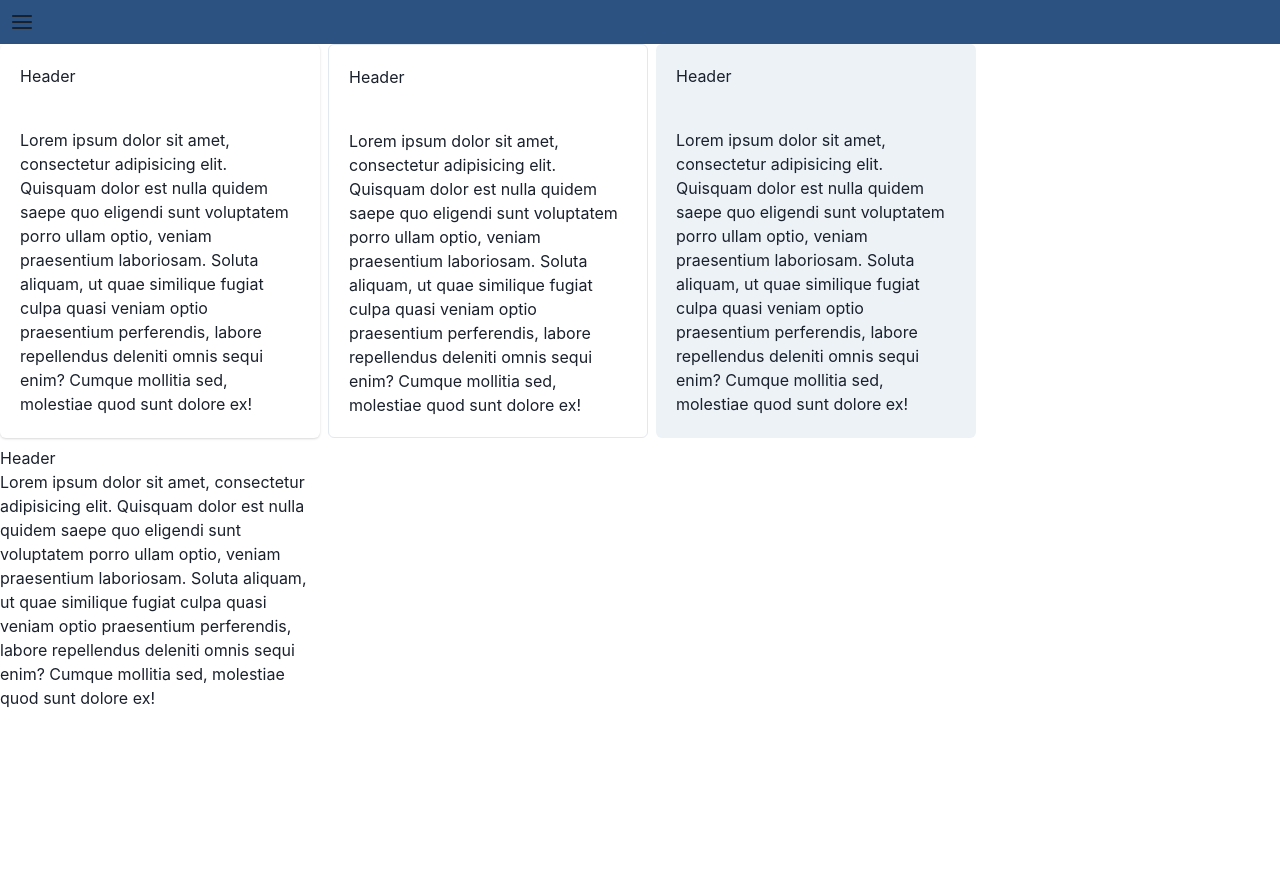
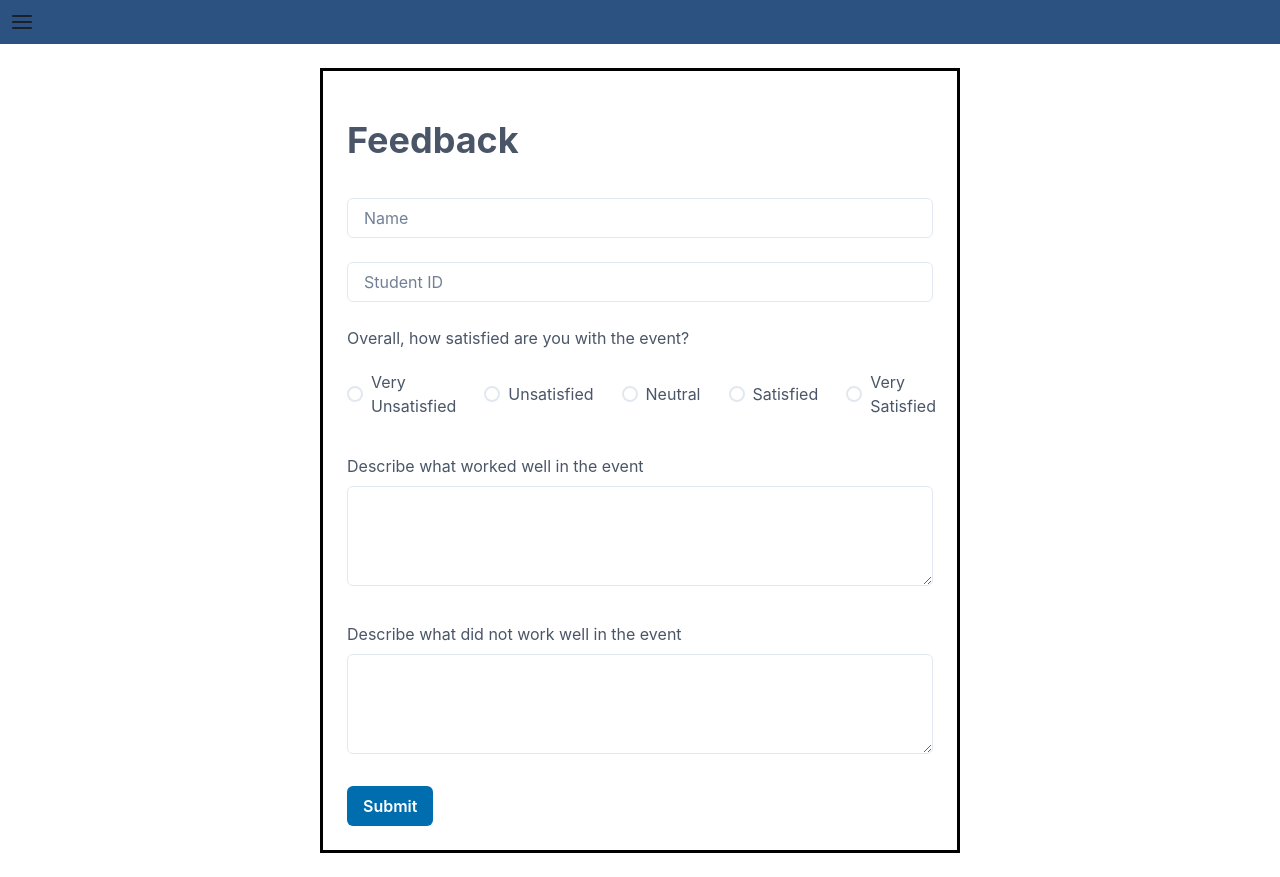
Before and after one commit to wlim0053/SEMS_2023, a React (Vite) app in the folder frontend/: page / in a window 1280 px wide. Before the commit the page ends 800 px from the top, so only its background shows below. Built offline with nearby package versions, Linux system fonts and the light colour scheme.

Commit message:
FeedbackForm fronted

```diff
--- a/frontend/src/App.tsx
+++ b/frontend/src/App.tsx
@@ -1,20 +1,20 @@
 // hooks
-import { useState } from 'react'
+import { useState } from "react";
 // components
-import Navbar from './components/Navbar'
-import Admin from './pages/Admin'
+import Navbar from "./components/Navbar";
+import Admin from "./pages/Admin";
 // css
-import './App.css'
-
+import "./App.css";
+import FeedbackForm from "./components/FeedbackForm";
 
 function App() {
+  return (
+    <div className="App">
+      <Navbar></Navbar>
 
-  	return (
-    	<div className="App">
-      		<Navbar></Navbar>
-      		<Admin></Admin>
-    	</div>
-  )
+      <FeedbackForm />
+    </div>
+  );
 }
 
-export default App
+export default App;
--- /dev/null
+++ b/frontend/src/components/FeedbackForm.tsx
@@ -0,0 +1,70 @@
+import React from "react";
+import {
+  Box,
+  Button,
+  Stack,
+  Input,
+  Heading,
+  Radio,
+  RadioGroup,
+  Text,
+  Textarea,
+} from "@chakra-ui/react";
+
+const FeedbackForm = () => {
+  const [value, setValue] = React.useState("0");
+  return (
+    <div>
+      <Box
+        color="gray.600"
+        fontSize="sm"
+        width="50%"
+        margin={"auto"}
+        padding={6}
+        borderWidth={3}
+        borderColor={"#000000"}
+        marginTop={6}
+        marginBottom={6}
+      >
+        <Heading marginBottom={9} marginTop={6}>
+          Feedback
+        </Heading>
+        <Stack spacing={6}>
+          <Input placeholder="Name" size="md" />
+          <Input placeholder="Student ID" size="md" />
+          <Stack spacing={5}>
+            <Text fontSize="md">
+              Overall, how satisfied are you with the event?
+            </Text>
+            <RadioGroup onChange={setValue} value={value}>
+              <Stack direction="row" spacing={7}>
+                <Radio value="1">Very Unsatisfied</Radio>
+                <Radio value="2">Unsatisfied</Radio>
+                <Radio value="3">Neutral</Radio>
+                <Radio value="4">Satisfied</Radio>
+                <Radio value="5">Very Satisfied</Radio>
+              </Stack>
+            </RadioGroup>
+          </Stack>
+          <Stack>
+            <Text fontSize="md" marginTop={3}>
+              Describe what worked well in the event
+            </Text>
+            <Textarea size="md" minHeight={100} />
+          </Stack>
+          <Stack>
+            <Text fontSize="md" marginTop={3}>
+              Describe what did not work well in the event
+            </Text>
+            <Textarea size="md" minHeight={100} />
+          </Stack>
+        </Stack>
+        <Button colorScheme="teal" size="md" marginTop={8} bgColor={"#006DAE"}>
+          Submit
+        </Button>
+      </Box>
+    </div>
+  );
+};
+
+export default FeedbackForm;
```
Also changed, not shown: frontend/package.json (+4 -4 lines), package.json (added, +8 -0 lines), 2 other files (tests, documents, lock files or other folders).
